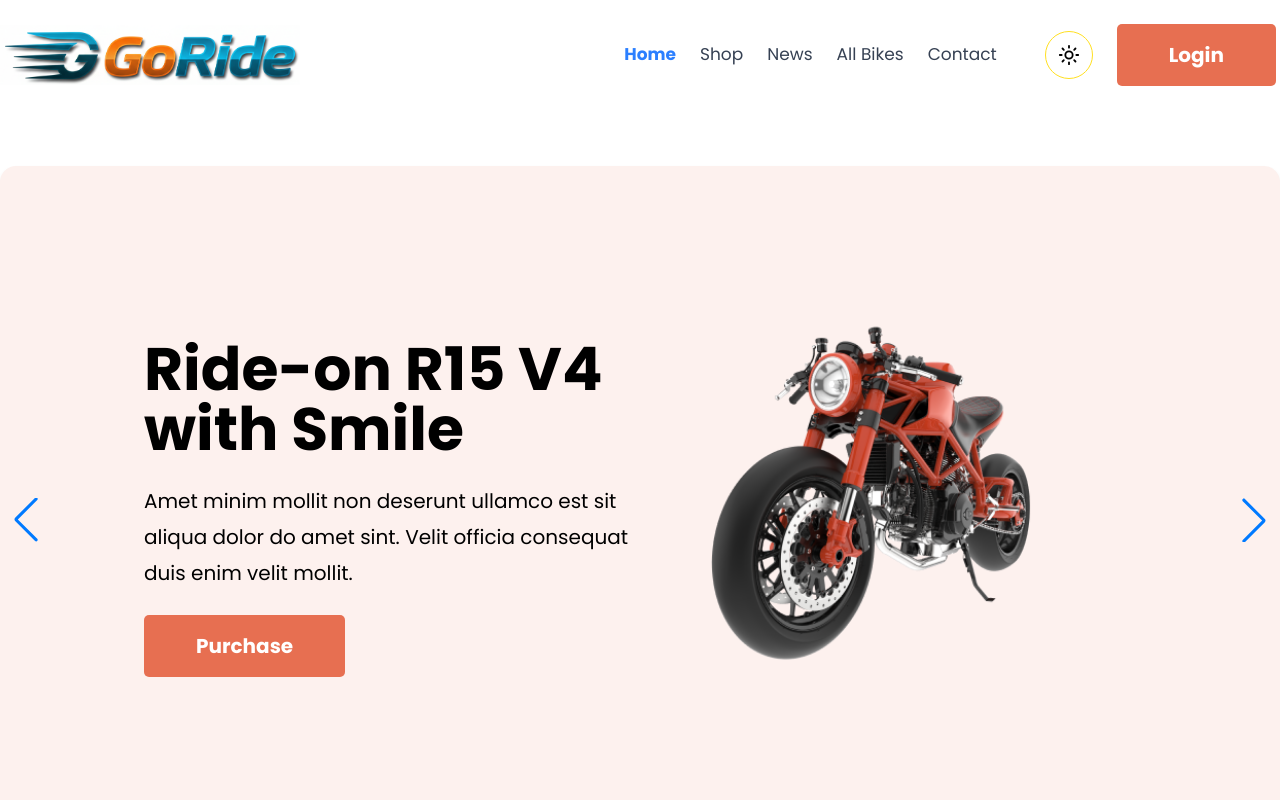
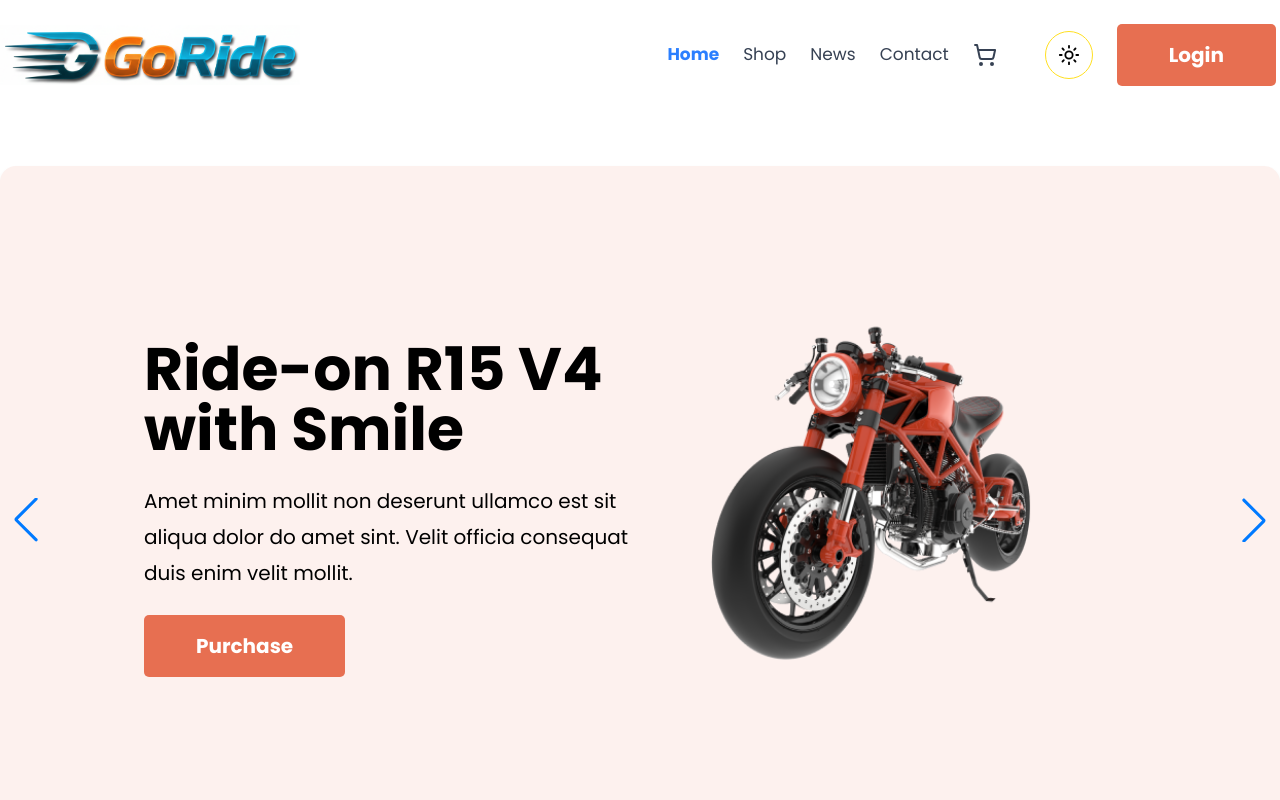
Before and after one commit to khalidhossain5000/biker-zone-next-js-project, a Next.js app: page / in a window 1280 px wide. Shown: the top 800 px of the page. Built offline with nearby package versions, Linux system fonts and the light colour scheme; no server answers; the database is empty.

Commit message:
carts page added and icon added in navbar

```diff
--- a/app/(main)/all-bikes/page.js
+++ /dev/null
@@ -1,19 +0,0 @@
-import AllBikesCard from '@/components/All-Bikes/AllBikesCard';
-import React from 'react';
-
-const AllBikes = () => {
-    return (
-        <div className=' bg-gray-100 dark:bg-gray-900'>
-            <h2 className="text-xl text-center pt-6 lg:text-3xl xl:text-5xl font-bold  xl:font-extrabold text-gray-900 dark:text-gray-100 mb-6 inline-block pb-2 container mx-auto">
-  All Bikes
-</h2>
-
-            <div className='container mx-auto'>
-
-            <AllBikesCard/>
-            </div>
-        </div>
-    );
-};
-
-export default AllBikes;
--- /dev/null
+++ b/app/(main)/carts/page.js
@@ -0,0 +1,11 @@
+import React from 'react';
+
+const Cart = () => {
+    return (
+        <div>
+            <h2>Welcome to cart page here</h2>
+        </div>
+    );
+};
+
+export default Cart;
--- /dev/null
+++ b/app/(main)/shop/page.js
@@ -0,0 +1,18 @@
+import AllBikesCard from "@/components/All-Bikes/AllBikesCard";
+import React from "react";
+
+const AllBikes = () => {
+  return (
+    <div className=" bg-gray-100 dark:bg-gray-900">
+      <h2 className="text-xl text-center pt-6 lg:text-3xl xl:text-5xl font-bold  xl:font-extrabold text-gray-900 dark:text-gray-100 mb-6 inline-block pb-2 container mx-auto">
+        All Products
+      </h2>
+
+      <div className="container mx-auto">
+        <AllBikesCard />
+      </div>
+    </div>
+  );
+};
+
+export default AllBikes;
--- a/components/(Global)/HomeNav/NavItem/NavItem.jsx
+++ b/components/(Global)/HomeNav/NavItem/NavItem.jsx
@@ -12,6 +12,7 @@ import {
   DropdownMenuTrigger,
 } from "@/components/ui/dropdown-menu";
 import Image from "next/image";
+import { ShoppingCart } from "lucide-react";
 const NavItem = () => {
   const pathname = usePathname();
   const { data: session, status } = useSession();
@@ -60,18 +61,7 @@ console.log(session,'this is from navitem');
               News
             </Link>
           </li>
-          <li>
-            <Link
-              href={"/all-bikes"}
-              className={
-                pathname === "/news"
-                  ? "text-blue-500 font-bold"
-                  : "text-gray-700 dark:text-white"
-              }
-            >
-              All Bikes
-            </Link>
-          </li>
+
           <li>
             <Link
               href={"/contact"}
@@ -82,6 +72,20 @@ console.log(session,'this is from navitem');
               }
             >
               Contact
+            </Link>
+          </li>
+
+          {/* cart icon and cart page redirect here */}
+           <li>
+            <Link
+              href={"/carts"}
+              className={
+                pathname === "/carts"
+                  ? "text-blue-500 font-bold"
+                  : "text-gray-700 dark:text-white"
+              }
+            >
+              <ShoppingCart />
             </Link>
           </li>
         </ul>
--- a/components/All-Bikes/AllBikesCard.jsx
+++ b/components/All-Bikes/AllBikesCard.jsx
@@ -170,7 +170,7 @@ const AllBikesCard = () => {
             </div>
             <div className="text-center">
               <Link
-                href={`/all-bikes/${bike._id}`}
+                href={`/shop/${bike._id}`}
                 className="w-9/12 mx-auto bg-primary hover:bg-primary-dark text-white font-semibold py-2 px-4 rounded-lg transition"
               >
                 Details
```
Also changed, not shown: app/(main)/shop/[id]/page.js (renamed from app/(main)/all-bikes/[id]/page.js).
